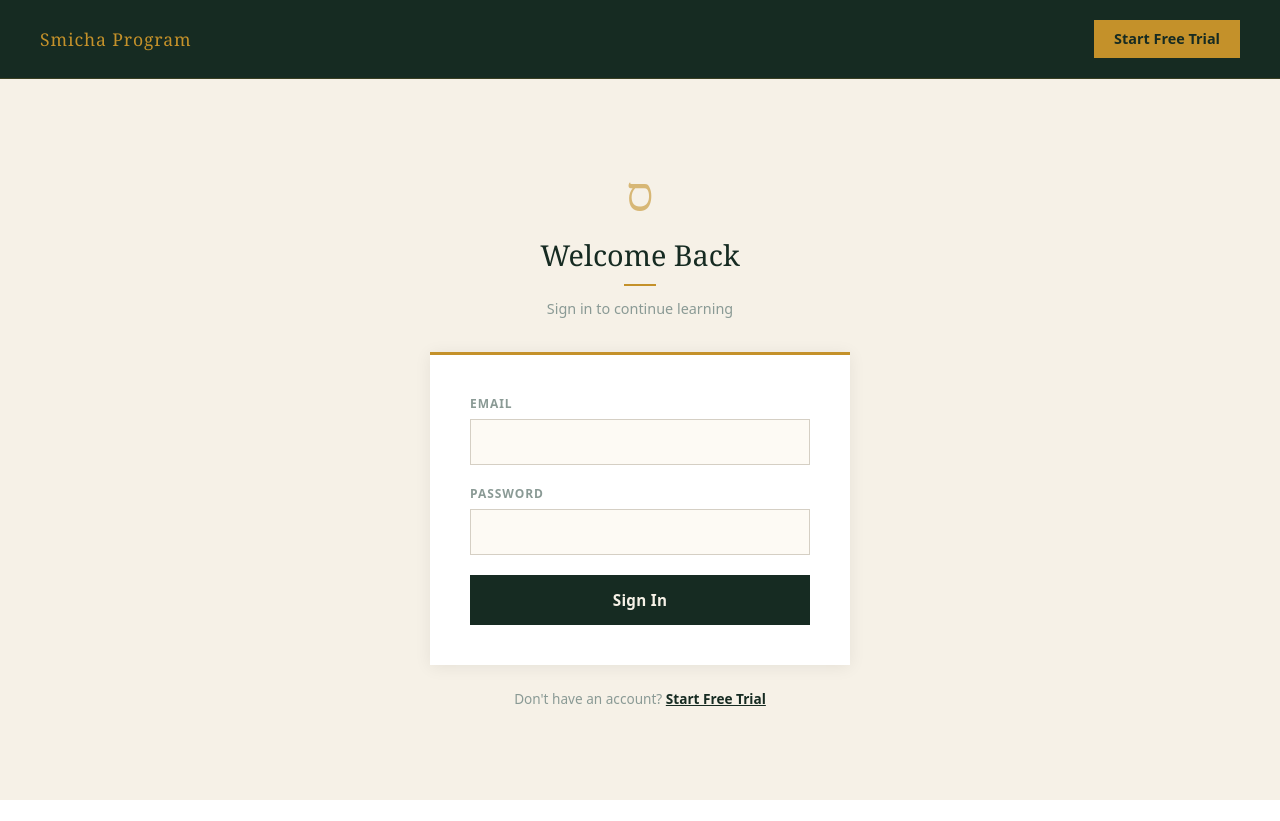
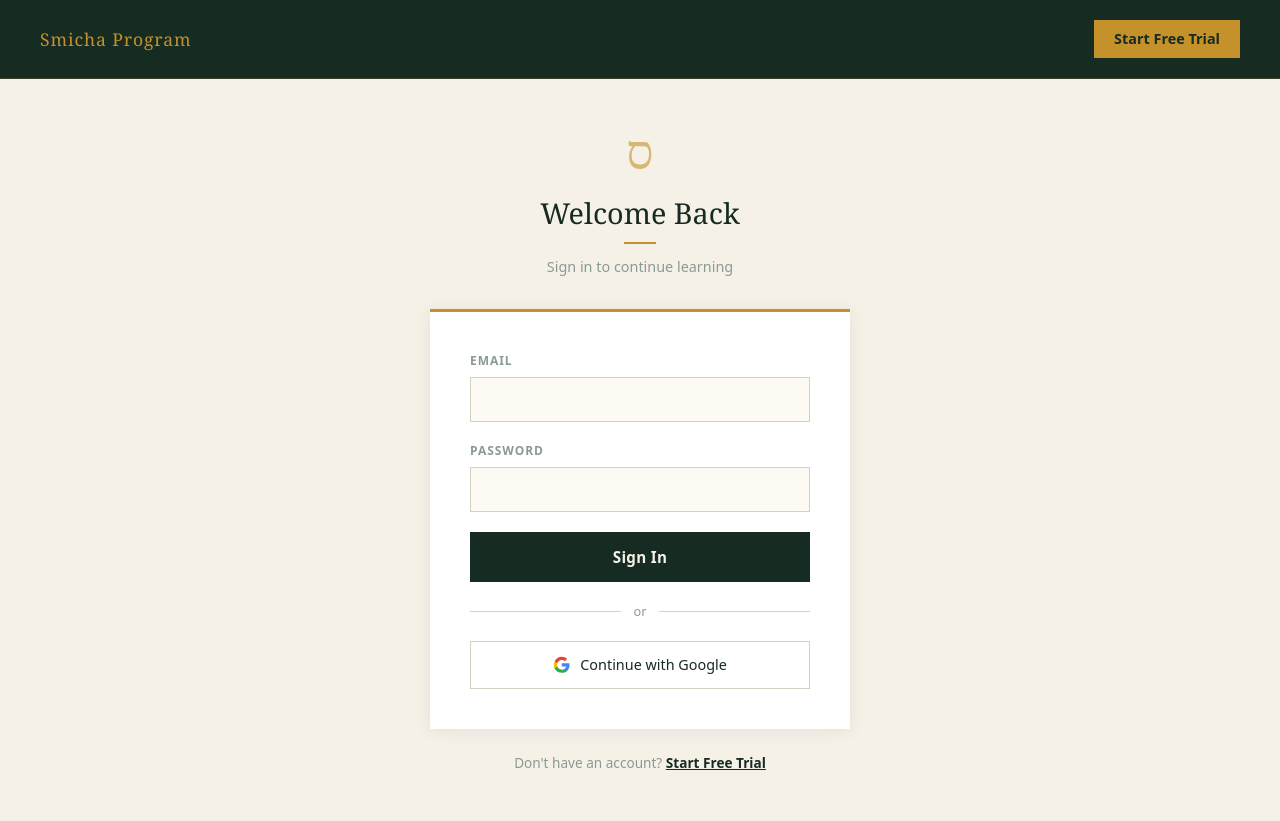
Before and after one commit to mendelz57/Smicha-Program-, a Next.js app: page /login in a window 1280 px wide. Before the commit the page ends 800 px from the top, so only its background shows below. Built offline with nearby package versions, Linux system fonts and the light colour scheme.

Commit message:
Restore Google sign-in button on login page

```diff
--- a/app/login/page.tsx
+++ b/app/login/page.tsx
@@ -88,6 +88,25 @@
                 {loading ? 'Signing in...' : 'Sign In'}
               </button>
             </form>
+
+            <div style={{ display: 'flex', alignItems: 'center', gap: '0.75rem', margin: '1.25rem 0' }}>
+              <div style={{ flex: 1, height: '1px', background: '#D5CFC4' }}></div>
+              <span style={{ fontSize: '0.8rem', color: '#8A9A95' }}>or</span>
+              <div style={{ flex: 1, height: '1px', background: '#D5CFC4' }}></div>
+            </div>
+
+            <button
+              onClick={() => signIn('google', { callbackUrl: '/student' })}
+              style={{ width: '100%', border: '1px solid #D5CFC4', background: '#fff', padding: '0.75rem', fontSize: '0.9rem', fontWeight: '500', cursor: 'pointer', display: 'flex', alignItems: 'center', justifyContent: 'center', gap: '0.6rem', color: '#162B22' }}
+            >
+              <svg style={{ width: '1.1rem', height: '1.1rem' }} viewBox="0 0 24 24">
+                <path fill="#4285F4" d="M22.56 12.25c0-.78-.07-1.53-.2-2.25H12v4.26h5.92c-.26 1.37-1.04 2.53-2.21 3.31v2.77h3.57c2.08-1.92 3.28-4.74 3.28-8.09z"/>
+                <path fill="#34A853" d="M12 23c2.97 0 5.46-.98 7.28-2.66l-3.57-2.77c-.98.66-2.23 1.06-3.71 1.06-2.86 0-5.29-1.93-6.16-4.53H2.18v2.84C3.99 20.53 7.7 23 12 23z"/>
+                <path fill="#FBBC05" d="M5.84 14.09c-.22-.66-.35-1.36-.35-2.09s.13-1.43.35-2.09V7.07H2.18C1.43 8.55 1 10.22 1 12s.43 3.45 1.18 4.93l2.85-2.22.81-.62z"/>
+                <path fill="#EA4335" d="M12 5.38c1.62 0 3.06.56 4.21 1.64l3.15-3.15C17.45 2.09 14.97 1 12 1 7.7 1 3.99 3.47 2.18 7.07l3.66 2.84c.87-2.6 3.3-4.53 6.16-4.53z"/>
+              </svg>
+              Continue with Google
+            </button>
           </div>
 
           <p style={{ textAlign: 'center', fontSize: '0.85rem', color: '#8A9A95', marginTop: '1.5rem' }}>
```
